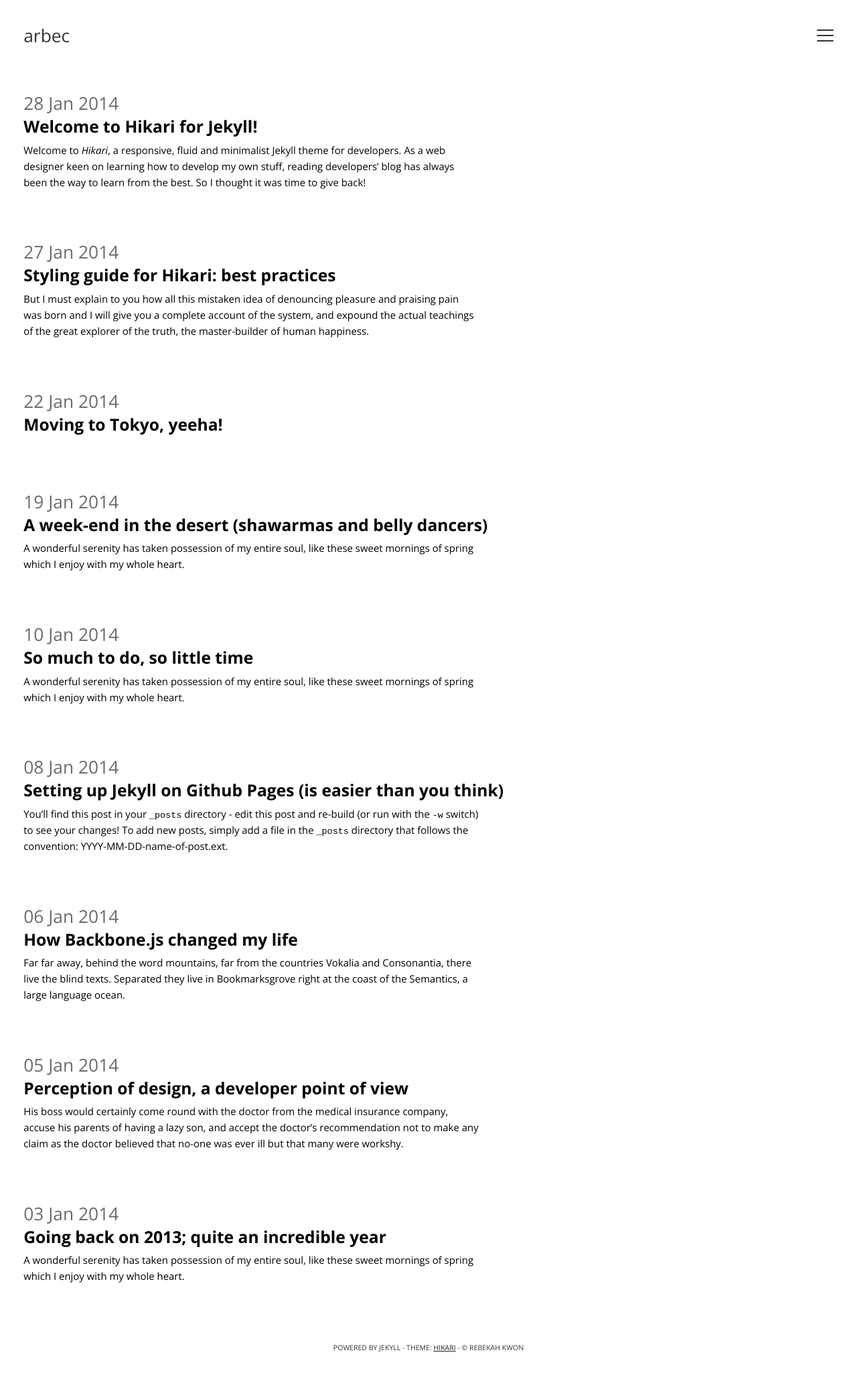
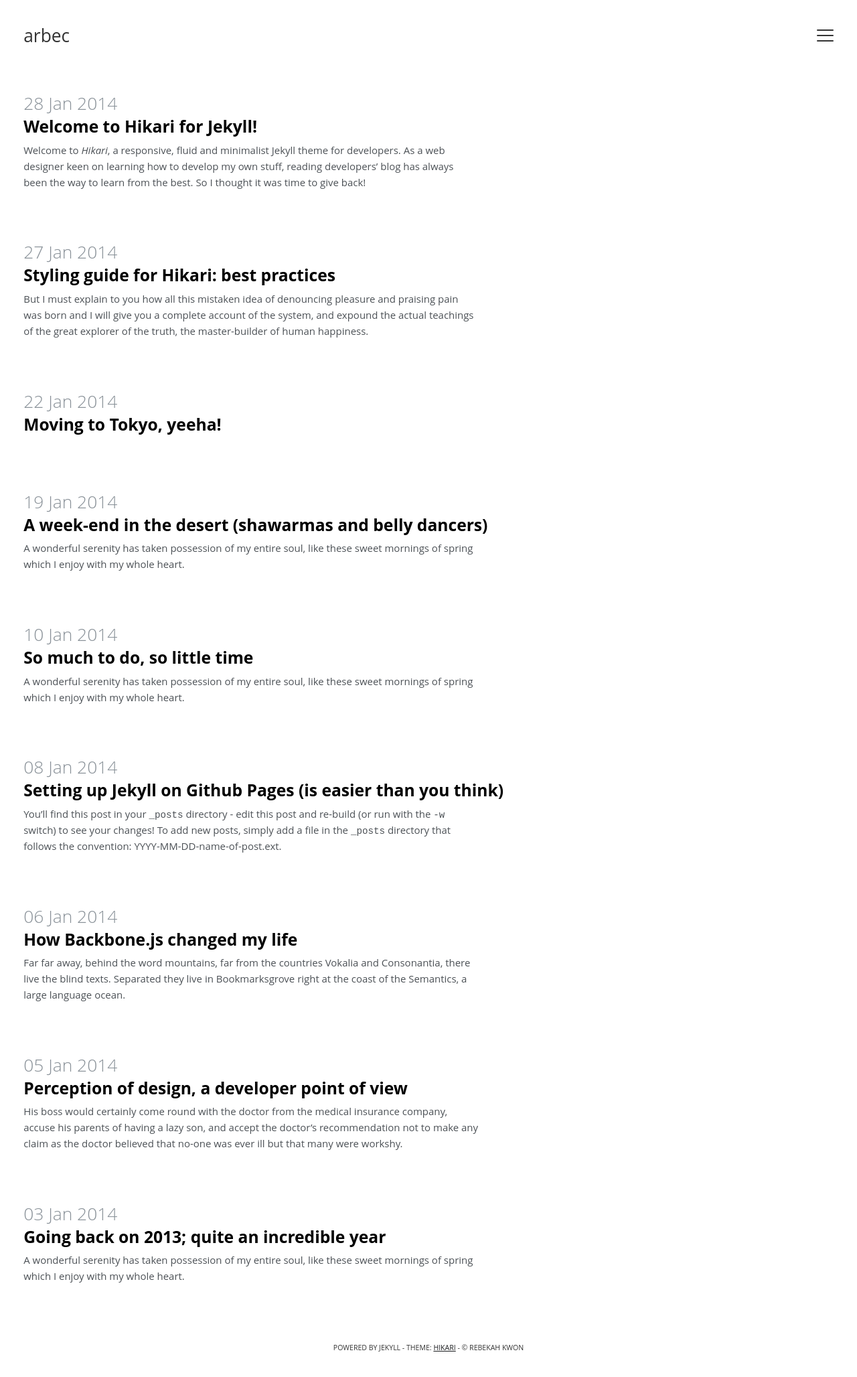
Before and after one commit to tbstbstbstbs/temo, a Jekyll site: the page built from index.html, in a window 1280 px wide. Shown: the whole page at 67% size. Built offline with Jekyll 4.4.1, drawn with Linux system fonts in a browser that asks for light colours; some web fonts are replaced; the list of posts is cut into pages by our own code.

Commit message:
modify typographic scale and weight

```diff
--- a/_layouts/default.html
+++ b/_layouts/default.html
@@ -10,7 +10,7 @@
       <meta http-equiv="content-language" content="en-gb" />
       <meta name="description" content="{{ site.description }}">
       <meta name="viewport" content="width=device-width, initial-scale=1, maximum-scale=1">
-      <link href="//fonts.googleapis.com/css?family=Open+Sans:400italic,400,300,700|Lora:400,700,400italic|Droid+Sans+Mono" rel="stylesheet" type="text/css">
+      <link href="//fonts.googleapis.com/css?family=Open+Sans:400italic,400,300,700|Lora:400,700,400italic|Droid+Sans+Mono rel="stylesheet" type="text/css">
       <link rel="stylesheet" type="text/css" href="{{ site.baseurl| split: '/' | join:'/'}}/css/main.css" />
       <link href="atom.xml" type="application/atom+xml" rel="alternate" title="Site ATOM Feed">
   </head>
--- a/_scss/base/_variables.scss
+++ b/_scss/base/_variables.scss
@@ -1,6 +1,6 @@
 // Colors
 
-$main-color: 		    #1d1f21; // change this color for further customization.
+$main-color: 		    #1c1e20; // change this color for further customization.
 
 $bg-color:          white; // background-color
 
--- a/_scss/components/_syntax.scss
+++ b/_scss/components/_syntax.scss
@@ -4,10 +4,10 @@
 .highlight {
   border: 1px solid #e0e0e0;
   border-radius: 3px;
-  background-color: #1d1f21;
+  background-color: #1c1e20;
   margin: $spacing-m auto;
   overflow: auto;
-  color: lighten($text-color, 60%);
+  color: lighten($text-color, 65%);
 }
 
 .highlight pre {
@@ -16,8 +16,8 @@
 
 code {
   font-family: 'Droid Sans Mono', monospace;
-  font-size: 0.9em;
-  line-height: 1.3;
+  font-size: 0.95em;
+  line-height: 1.4;
 }
 
 .highlight .c { color: #586E75 } /* Comment */
@@ -62,7 +62,7 @@
 .highlight .nf { color: #268BD2 } /* Name.Function */
 .highlight .nl { color: #93A1A1 } /* Name.Label */
 .highlight .nn { color: #93A1A1 } /* Name.Namespace */
-.highlight .nx { color: #CCCCCC } /* Name.Other, modified for dark background */
+.highlight .nx { color: #DFDFDF } /* Name.Other, modified for dark background */
 .highlight .py { color: #93A1A1 } /* Name.Property */
 .highlight .nt { color: #268BD2 } /* Name.Tag */
 .highlight .nv { color: #268BD2 } /* Name.Variable */
--- a/_scss/pages/_home.scss
+++ b/_scss/pages/_home.scss
@@ -21,7 +21,7 @@
         color: white;
         /*padding-left: $spacing-sm + $spacing-s;*/
         time {
-          color: lighten($main-color, 40%);
+          color: lighten($main-color, 35%);
         }
         div .excerpt {
           color: lighten($main-color, 55%);
@@ -45,7 +45,7 @@
     } // end .p-wrap
 
     time {
-      color: lighten($main-color, 30%);
+      color: lighten($main-color, 45%);
       font-size: 150%;
       font-weight: lighter;
       padding-right: $spacing-s;
@@ -75,7 +75,7 @@
       font-size: 85%;
       max-width: 680px;
       margin-top: $spacing-xs;
-      color: darken($main-color, 25%);
+      color: lighten($main-color, 20%);
     }
 
     div .excerpt img {
--- a/_scss/pages/_posts.scss
+++ b/_scss/pages/_posts.scss
@@ -75,7 +75,7 @@
     font-size: 150%;
     font-family: $font-family;
     font-weight: lighter;
-    color: lighten($text-color, 40%);
+    color: lighten($text-color, 30%);
     border-left: 4px solid $main-color;
     padding-left: $spacing-s;
     margin-top: $spacing-m;
```
